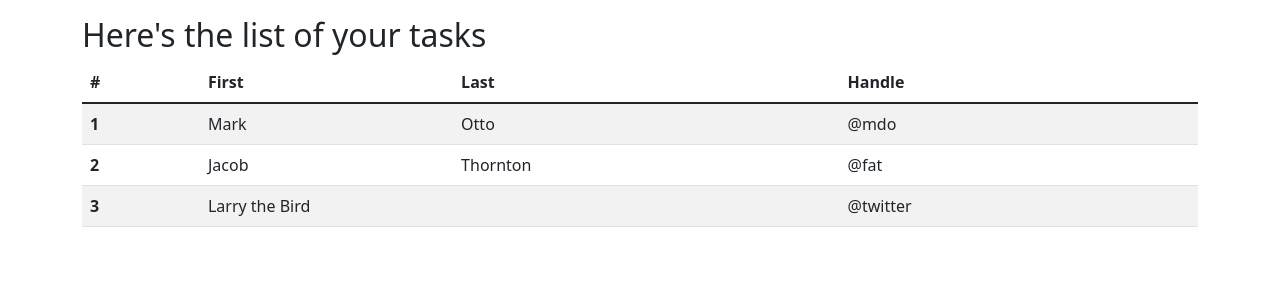
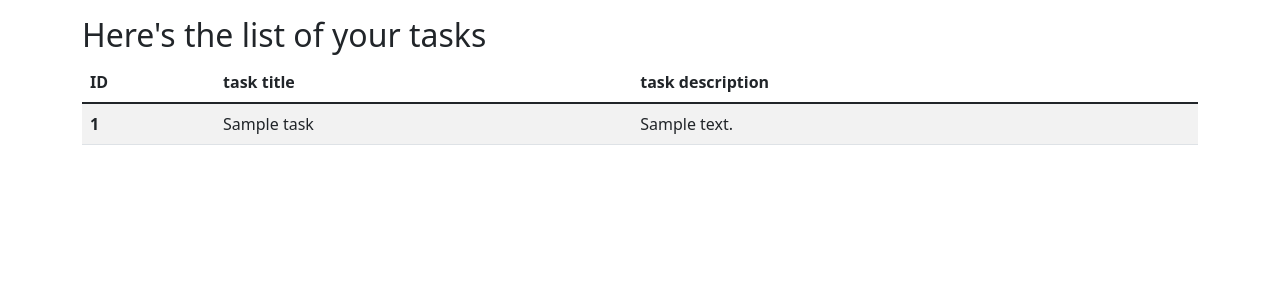
Before and after one commit to arnabmitra471/todo-app-Your-Personal-task-tracker, a Django app: page /tasks/ in a window 1280 px wide. Shown: the part 56-356 px from the top of the page. Run offline with Django 5.2, Linux system fonts and the light colour scheme; tables that the repository leaves empty hold one stand-in row (values such as "Sample post").

Commit message:
Fetching the tasks from the database to the frontend and displaying them

```diff
--- a/home/views.py
+++ b/home/views.py
@@ -20,4 +20,8 @@ def home(request):
     return render(request,"index.html",context)
 
 def show_tasks(request):
-    return render(request,"tasks.html")
+    all_tasks = Tasks.objects.all()
+    context = {
+        "tasks": all_tasks
+    }
+    return render(request,"tasks.html",context)
--- a/templates/tasks.html
+++ b/templates/tasks.html
@@ -7,30 +7,19 @@
     <table class="table table-striped">
         <thead>
           <tr>
-            <th scope="col">#</th>
-            <th scope="col">First</th>
-            <th scope="col">Last</th>
-            <th scope="col">Handle</th>
+            <th scope="col">ID</th>
+            <th scope="col">task title</th>
+            <th scope="col">task description</th>
           </tr>
         </thead>
         <tbody>
+          {% for task in tasks %}
           <tr>
-            <th scope="row">1</th>
-            <td>Mark</td>
-            <td>Otto</td>
-            <td>@mdo</td>
+            <th scope="row">{{ forloop.counter }}</th>
+            <td>{{ task.taskTitle }}</td>
+            <td>{{ task.taskDesc }}</td>
           </tr>
-          <tr>
-            <th scope="row">2</th>
-            <td>Jacob</td>
-            <td>Thornton</td>
-            <td>@fat</td>
-          </tr>
-          <tr>
-            <th scope="row">3</th>
-            <td colspan="2">Larry the Bird</td>
-            <td>@twitter</td>
-          </tr>
+          {% endfor %}
         </tbody>
       </table>
 </div>
```
